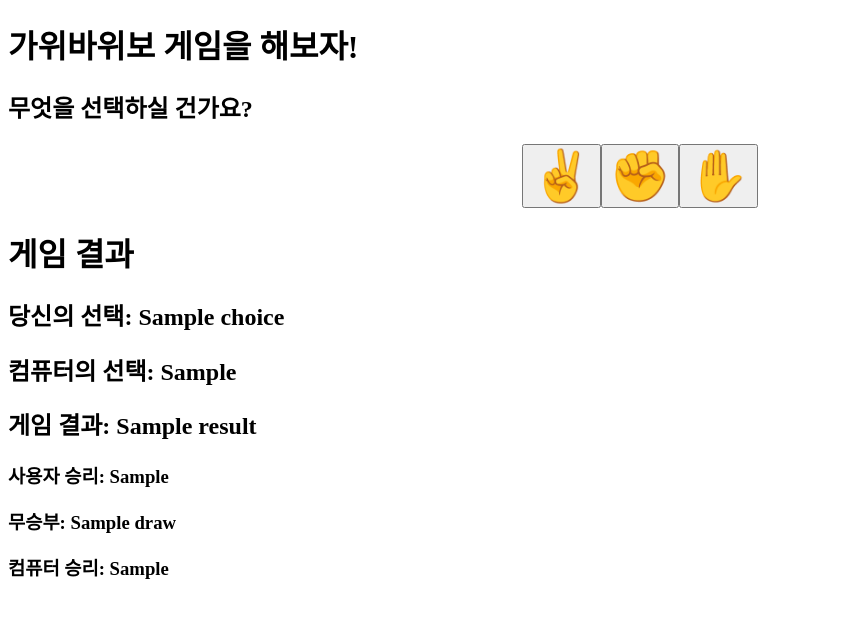
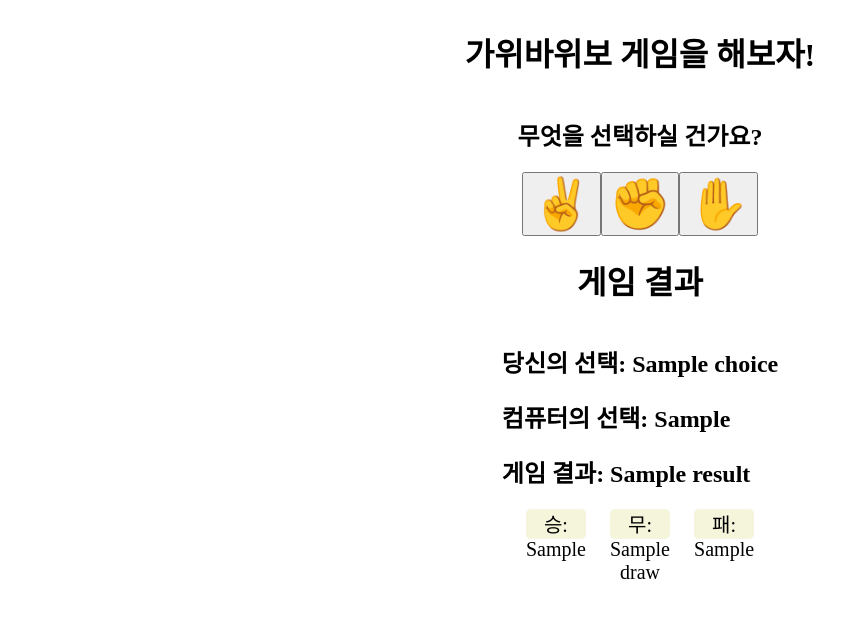
Before and after one commit to hwanmang/Chest, a Flask app: template templates/index.html in a window 1280 px wide. Shown: the top 618 px of the page, without its empty margins (0-867 px from the left). Run offline with Flask 3, Linux system fonts and the light colour scheme; the template is opened without the code that fills it: most values are stand-ins (such as "Sample title", 1, 10 or a date in 2020).

Commit message:
5st push

```diff
--- a/app.py
+++ b/app.py
@@ -1,5 +1,6 @@
 from flask import Flask, render_template, request
 import random
+import sqlite3
 
 app = Flask(__name__)
 
--- a/templates/index.html
+++ b/templates/index.html
@@ -6,10 +6,11 @@
     <meta name="viewport" content="width=device-width, initial-scale=1.0">
     <title>rock_paper_scissors_game</title>
     <style>
-        .h1,
-        .h2 {
+        body {
+            display: flex;
+            flex-direction: column;
             justify-content: center;
-            text-align: center;
+            align-items: center;
         }
 
         .start {
@@ -21,6 +22,22 @@
 
         .hand_choice {
             font-size: 50px;
+        }
+
+        .gameflow {
+            display: flex;
+            justify-content: space-evenly;
+            align-items: center;
+
+        }
+
+        .gameflowbox {
+            background-color: beige;
+            border-radius: 5px;
+            width: 60px;
+            height: 30px;
+            font-size: 20px;
+            text-align: center;
         }
     </style>
 </head>
@@ -50,9 +67,11 @@
         <h2>컴퓨터의 선택: {{ computer_choice }}</h2>
         <h2>게임 결과: {{ result }}</h2>
 
-        <h3>사용자 승리: {{ game_flow.user_win }}</h3>
-        <h3>무승부: {{ game_flow.draw }}</h3>
-        <h3>컴퓨터 승리: {{ game_flow.computer_win }}</h3>
+        <div class="gameflow">
+            <div class="gameflowbox">승: {{ game_flow.user_win }}</div>
+            <div class="gameflowbox">무: {{ game_flow.draw }}</div>
+            <div class="gameflowbox">패: {{ game_flow.computer_win }}</div>
+        </div>
     </div>
 
 </body>
```
